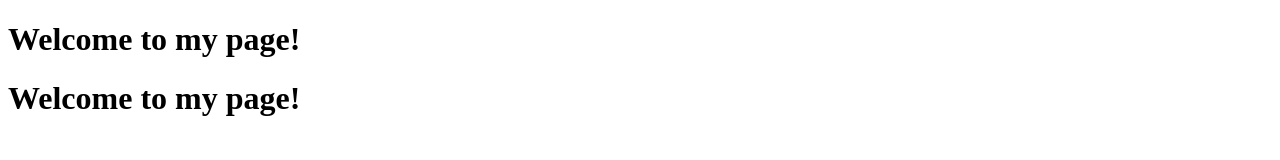
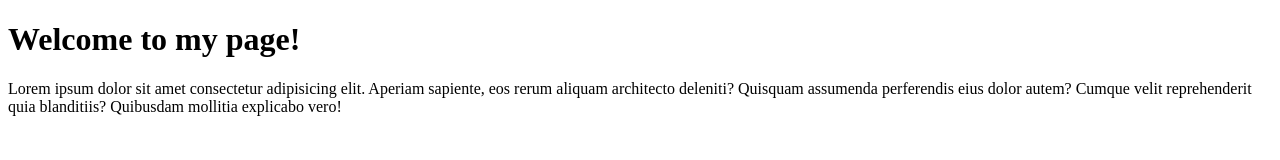
Before and after one commit to Mehermsp/vsmpro, a plain HTML site: page index.html in a window 1280 px wide. Drawn offline with Linux system fonts and the light colour scheme.

Commit message:
v3 project

```diff
--- a/index.html
+++ b/index.html
@@ -7,6 +7,9 @@
 </head>
 <body>
     <h1>Welcome to my page!</h1>
-    <h1>Welcome to my page!</h1>
+    <p>Lorem ipsum dolor sit amet consectetur adipisicing elit.
+         Aperiam sapiente, eos rerum aliquam architecto deleniti?
+         Quisquam assumenda perferendis eius dolor autem? Cumque velit reprehenderit
+         quia blanditiis? Quibusdam mollitia explicabo vero!</p>
 </body>
 </html>
```
